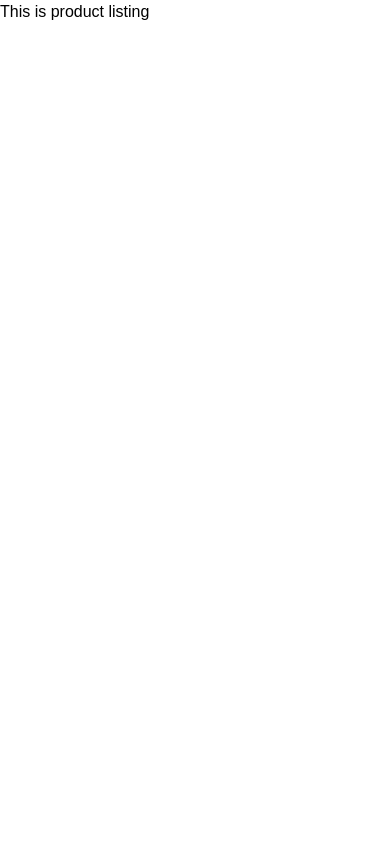
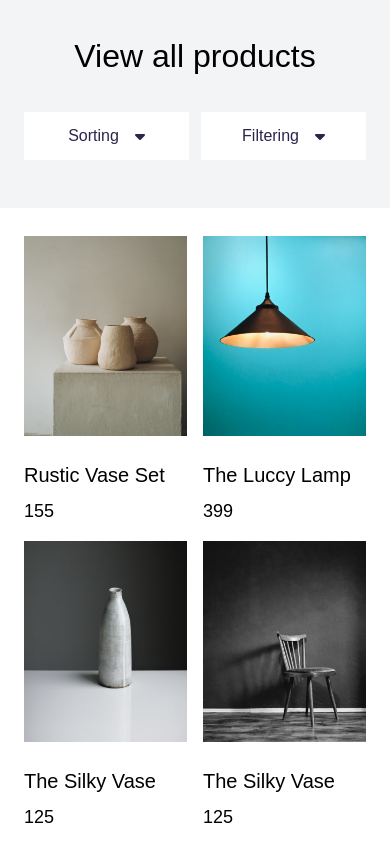
Before and after one commit to vuhuy172dh/ecommerce-website, a React (Create React App) app: page /ProductListing in a window 390 px wide. Shown: the top 844 px of the page. Built offline with nearby package versions, Linux system fonts and the light colour scheme; a web font is replaced by a local one.

Commit message:
#3 Create ProductListing page, Component ProductItem
- Responsive page for Mobile

```diff
--- a/src/components/productItem.jsx
+++ b/src/components/productItem.jsx
@@ -1,5 +1,12 @@
-function ProductItem() {
-  return <div>THis is Product Item</div>
+
+function ProductItem({Img, Name, Price}) {
+  return (
+    <div>
+      <img className="w-full object-cover" src= {Img} alt={Name}/>
+      <h4 className="mt-6 mb-2 text-h4">{Name}</h4>
+      <h4 className="text-[18px]">{Price}</h4>
+    </div>
+  )
 }
 
 export default ProductItem
--- a/src/pages/productListing.jsx
+++ b/src/pages/productListing.jsx
@@ -1,5 +1,75 @@
+import Button from "../components/button"
+import ProductItem from "../components/productItem"
+
+import img1 from '../assets/images/ThreeVases.png'
+import img2 from '../assets/images/CeilingLamp.png'
+import img3 from '../assets/images/SingleVase.png'
+import img4 from '../assets/images/DarkChair.png'
+
 function ProductListingPage() {
-  return <div>This is product listing</div>
+
+  const productItems = [
+    {
+      id: 1,
+      imgUrl: img1,
+      name: 'Rustic Vase Set',
+      price: 155
+    },
+    {
+      id: 2,
+      imgUrl: img2,
+      name: 'The Luccy Lamp',
+      price: 399
+    },
+    {
+      id: 3,
+      imgUrl: img3,
+      name: 'The Silky Vase',
+      price: 125
+    },
+    {
+      id: 4,
+      imgUrl: img4,
+      name: 'The Silky Vase',
+      price: 125
+    },
+    {
+      id: 5,
+      imgUrl: img1,
+      name: 'The Silky Vase',
+      price: 125
+    },
+    {
+      id: 6,
+      imgUrl: img2,
+      name: 'The Silky Vase',
+      price: 125
+    }
+  ]
+
+  return (
+    <div className='w-[100%]'>
+      <div className="h-52 bg-gray-100 pt-8 px-6">
+        <h2 className="text-center mb-8 text-h2">View all products</h2>
+        <div className="flex gap-3">
+          <Button Size="small" Color='white' IconRight>Sorting</Button>
+          <Button Size="small" Color='white' IconRight>Filtering</Button>
+        </div>
+      </div>
+      <div className='px-6 py-7'>
+        <div className="grid grid-cols-2 gap-4">
+              {
+                productItems.map(item => (
+                  <ProductItem key={item.id} Img={item.imgUrl} Name={item.name} Price={item.price}/>
+                ))
+              }
+        </div>
+        <div className="flex mt-8">
+          <Button Color='secondary'>View collection</Button>
+        </div>
+      </div>
+    </div>
+  )
 }
 
 export default ProductListingPage
```
